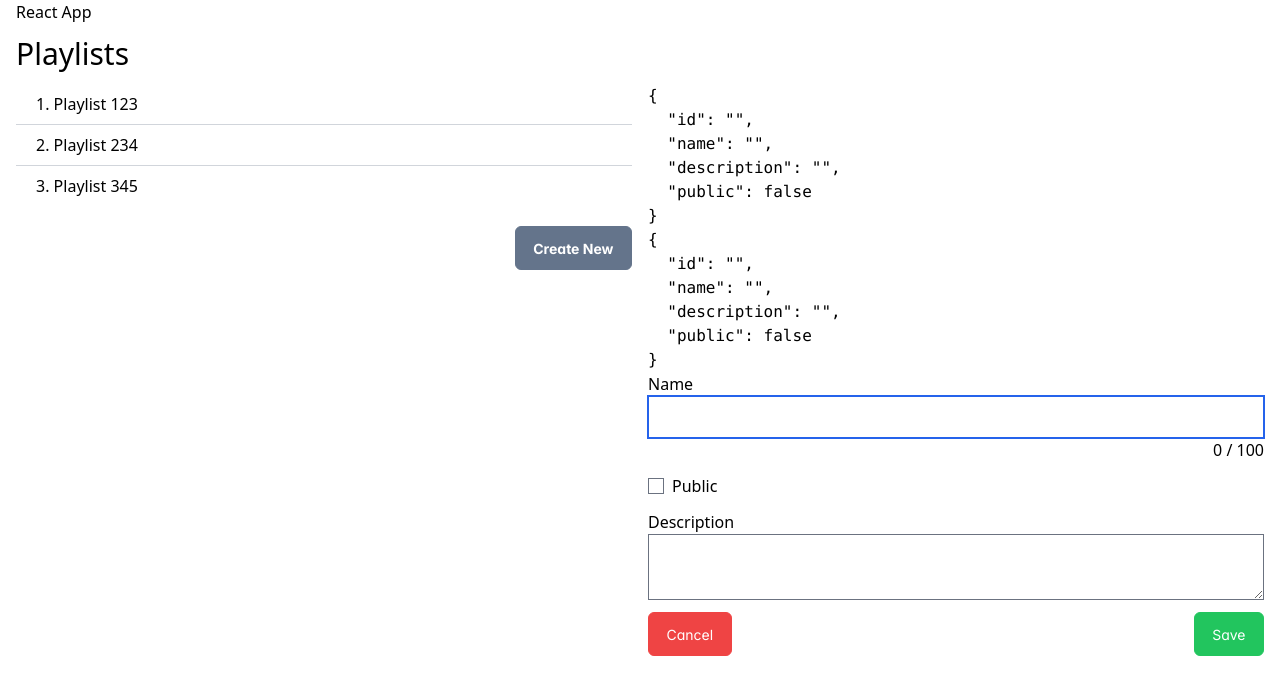
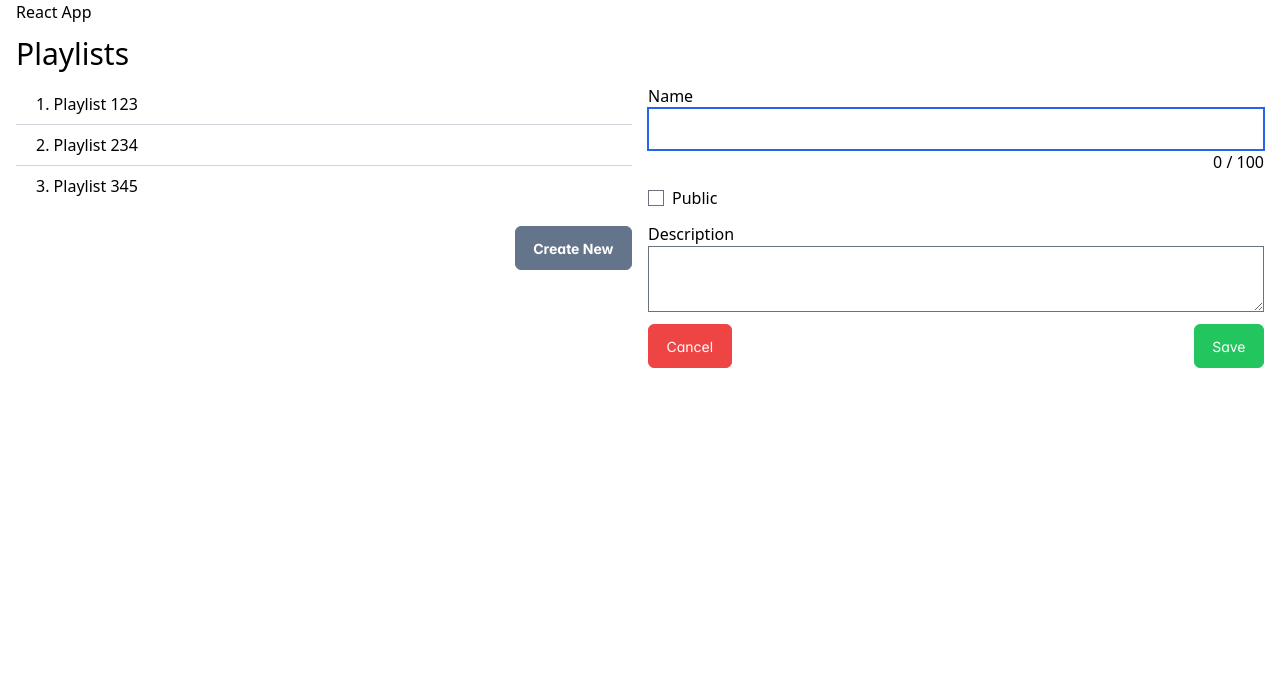
Before and after one commit to UltraViolet5/ReactEx, a React (Vite) app: page / in a window 1280 px wide. Both pictures are taken after a click on the button "Create New". Shown: the top 694 px of the page. Built offline with nearby package versions, Linux system fonts and the light colour scheme.

Commit message:
useEffect(() => setState(fromProps), [fromProps])

```diff
--- a/src/playlists/components/PlaylistEditor.tsx
+++ b/src/playlists/components/PlaylistEditor.tsx
@@ -22,51 +22,51 @@ const PlaylistEditor = React.memo(
     onCancel,
     onSave,
   }: Props) => {
-    const [playlist, setPlaylist] = useState(playlistFromProps);
+    const [playlistState, setPlaylistState] = useState(playlistFromProps);
 
     // Sync with parent props:
-    useEffect(() => setPlaylist(playlistFromProps), [playlistFromProps]);
+    useEffect(() => setPlaylistState(playlistFromProps), [playlistFromProps]);
 
     const uuid = useId();
 
-    const { ref: playlistNameRef } = useFocus([playlist.id]);
+    const { ref: playlistNameRef } = useFocus([playlistState.id]);
 
     const changeHandler = (
       event: React.ChangeEvent<HTMLInputElement>
     ): void => {
-      setPlaylist({ ...playlist, name: event.target.value });
+      setPlaylistState({ ...playlistState, name: event.target.value });
     };
 
     const submit = (e: React.FormEvent<HTMLFormElement>) => {
       e.preventDefault();
-      onSave(playlist);
+      onSave(playlistState);
     };
 
     return (
       <form onSubmit={submit}>
-        <pre>{JSON.stringify(playlistFromProps, null, 2)}</pre>
-        <pre>{JSON.stringify(playlist, null, 2)}</pre>
+        {/* <pre>{JSON.stringify(playlistFromProps, null, 2)}</pre>
+        <pre>{JSON.stringify(playlist, null, 2)}</pre> */}
 
         <div className="grid gap-3">
           <div className="grid">
             <label>Name</label>
             <input
               type="text"
-              value={playlist.name}
+              value={playlistState.name}
               onChange={changeHandler}
               id={uuid + "playlistName"}
               ref={playlistNameRef}
             />
-            <div className="text-end">{playlist.name.length} / 100</div>
+            <div className="text-end">{playlistState.name.length} / 100</div>
           </div>
 
           <div className="grid ">
             <label className="flex gap-2 items-center">
               <input
                 type="checkbox"
-                checked={playlist.public}
+                checked={playlistState.public}
                 onChange={(e) =>
-                  setPlaylist({ ...playlist, public: e.target.checked })
+                  setPlaylistState({ ...playlistState, public: e.target.checked })
                 }
               />
               Public
@@ -75,9 +75,9 @@ const PlaylistEditor = React.memo(
           <div className="grid">
             <label>Description</label>
             <textarea
-              value={playlist.description}
+              value={playlistState.description}
               onChange={(e) =>
-                setPlaylist({ ...playlist, description: e.target.value })
+                setPlaylistState({ ...playlistState, description: e.target.value })
               }
             />
           </div>
```
